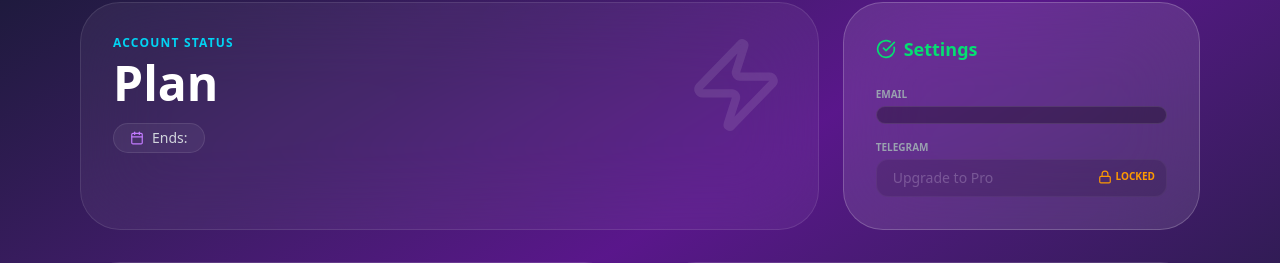
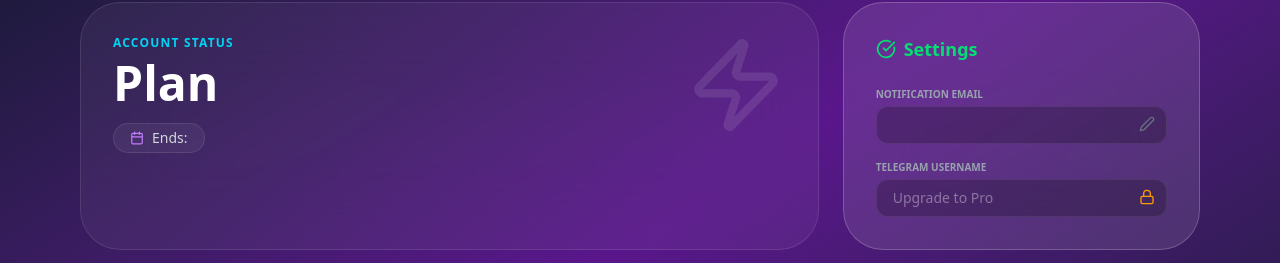
Before and after one commit to yusufnadiruzun/video-summary-app, a Next.js app: page /profile in a window 1280 px wide. Shown: the part 166-429 px from the top of the page. Built offline with nearby package versions, Linux system fonts and the light colour scheme; no server answers; sample sign-in values are in the browser's storage.

Commit message:
check last video coded

```diff
--- a/src/pages/api/user/channels.js
+++ b/src/pages/api/user/channels.js
@@ -12,7 +12,9 @@ export default async function handler(req, res) {
     const { channelId: userInput } = req.body;
 
     if (!userInput) {
-      return res.status(400).json({ success: false, msg: "Kanal bilgisi gerekli." });
+      return res
+        .status(400)
+        .json({ success: false, msg: "Kanal bilgisi gerekli." });
     }
 
     try {
@@ -22,18 +24,18 @@ export default async function handler(req, res) {
       if (!youtubeCheck.exists) {
         return res.status(404).json({
           success: false,
-          msg: "Böyle bir kanal bulunamadı."
+          msg: "Böyle bir kanal bulunamadı.",
         });
       }
 
       // 2. Paket ve Limit Kontrolü
       const [userPkg] = await db.execute(
         `SELECT packageId FROM user_packages WHERE user_id = ?`,
-        [userId]
+        [userId],
       );
       const [currentSubs] = await db.execute(
         `SELECT COUNT(*) as count FROM subscriptions WHERE user_id = ?`,
-        [userId]
+        [userId],
       );
 
       const packageId = userPkg[0]?.packageId || 1;
@@ -41,14 +43,21 @@ export default async function handler(req, res) {
 
       let limit = 0;
       let packageName = "Free";
-      if (packageId === 2) { limit = 1; packageName = "Starter"; }
-      else if (packageId === 3) { limit = 5; packageName = "Pro"; }
-      else if (packageId === 4) { limit = 100; packageName = "Premium"; }
+      if (packageId === 2) {
+        limit = 1;
+        packageName = "Starter";
+      } else if (packageId === 3) {
+        limit = 5;
+        packageName = "Pro";
+      } else if (packageId === 4) {
+        limit = 100;
+        packageName = "Premium";
+      }
 
       if (packageId !== 4 && subCount >= limit) {
         return res.status(403).json({
           success: false,
-          msg: `Limit doldu. ${packageName} paketi için sınır ${limit}.`
+          msg: `Limit doldu. ${packageName} paketi için sınır ${limit}.`,
         });
       }
 
@@ -58,18 +67,19 @@ export default async function handler(req, res) {
       // Burada 'channel_id' yerine doğrudan görünen adı kaydediyoruz:
       await db.execute(
         `INSERT INTO subscriptions (user_id, channel_id) VALUES (?, ?)`,
-        [userId, youtubeCheck.title] // Burada teknik ID yerine 'Barış Özcan' gibi adı kaydediyoruz
+        [userId, `@${youtubeCheck.title.replace(/\s+/g, "")}`],
       );
 
       return res.status(200).json({
         success: true,
-        msg: `${youtubeCheck.title} eklendi.`
+        msg: `${youtubeCheck.title} eklendi.`,
       });
-
     } catch (error) {
       console.error(error);
       if (error.code === "ER_DUP_ENTRY") {
-        return res.status(400).json({ success: false, msg: "Bu kanal zaten ekli." });
+        return res
+          .status(400)
+          .json({ success: false, msg: "Bu kanal zaten ekli." });
       }
       return res.status(500).json({ success: false, msg: "Hata oluştu." });
     }
@@ -81,23 +91,31 @@ if (req.method === "DELETE") {
     const { id } = req.query; // URL'den gelen ?id=... değerini alır
 
     if (!id) {
-    return res.status(400).json({ success: false, msg: "Silinecek ID bulunamadı." });
+      return res
+        .status(400)
+        .json({ success: false, msg: "Silinecek ID bulunamadı." });
     }
 
     try {
       const [result] = await db.execute(
         `DELETE FROM subscriptions WHERE id = ? AND user_id = ?`,
-      [id, userId]
+        [id, userId],
       );
 
       if (result.affectedRows === 0) {
-      return res.status(404).json({ success: false, msg: "Kanal bulunamadı veya yetkiniz yok." });
+        return res
+          .status(404)
+          .json({ success: false, msg: "Kanal bulunamadı veya yetkiniz yok." });
       }
 
-    return res.status(200).json({ success: true, msg: "Kanal başarıyla silindi." });
+      return res
+        .status(200)
+        .json({ success: true, msg: "Kanal başarıyla silindi." });
     } catch (error) {
       console.error("Silme Hatası:", error);
-    return res.status(500).json({ success: false, msg: "Silme işlemi başarısız." });
+      return res
+        .status(500)
+        .json({ success: false, msg: "Silme işlemi başarısız." });
     }
   }
 }
--- a/src/pages/profile.jsx
+++ b/src/pages/profile.jsx
@@ -78,7 +78,7 @@ const LimitModal = ({ isOpen, onClose, plan, limit }) => {
   if (!isOpen) return null;
   return (
     <div className="fixed inset-0 z-[150] flex items-center justify-center p-4 bg-slate-950/80 backdrop-blur-md">
-      <motion.div initial={{ opacity: 0, scale: 0.9 }} animate={{ opacity: 1, scale: 1 }} className="bg-slate-900 border border-white/10 rounded-[2.5rem] p-8 max-w-md w-full text-center shadow-2xl">
+      <motion.div initial={{ opacity: 0, scale: 0.9 }} animate={{ opacity: 1, scale: 1 }} className="bg-slate-900 border border-white/10 rounded-[2.5rem] p-8 max-md w-full text-center shadow-2xl">
         <Zap className="w-16 h-16 text-amber-500 mx-auto mb-6" />
         <h3 className="text-3xl font-black mb-3 text-white">Limit Reached!</h3>
         <p className="text-gray-400 mb-8">With the {plan} plan, you can follow up to {limit} channels.</p>
@@ -89,7 +89,7 @@ const LimitModal = ({ isOpen, onClose, plan, limit }) => {
   );
 };
 
-// --- 4. SUMMARY MODAL (WITH DOWNLOAD & SHARE) ---
+// --- 4. SUMMARY MODAL ---
 const SummaryModal = ({ isOpen, onClose, summary }) => {
   if (!isOpen || !summary) return null;
 
@@ -147,6 +147,10 @@ const Profile = () => {
   const [tempNotif, setTempNotif] = useState({ email: "", telegram: "" });
   const [isAuthenticated, setIsAuthenticated] = useState(false);
 
+  // Düzenleme modları
+  const [isEditingEmail, setIsEditingEmail] = useState(false);
+  const [isEditingTelegram, setIsEditingTelegram] = useState(false);
+
   const [notification, setNotification] = useState({ message: "", type: "" });
   const [showLimitModal, setShowLimitModal] = useState(false);
   const [selectedSummary, setSelectedSummary] = useState(null);
@@ -170,9 +174,44 @@ const Profile = () => {
       const json = await res.json();
       if (json.success) {
         setUserData(json.data);
-        setTempNotif({ email: json.data.notifications.email || "", telegram: json.data.notifications.telegram || "" });
+        setTempNotif({
+          email: json.data.notifications?.email || json.data.email || "",
+          telegram: json.data.notifications?.telegram || ""
+        });
       }
     } catch (err) { console.error(err); } finally { setLoading(false); }
+  };
+
+  const handleInputChange = (e) => {
+    const { name, value } = e.target;
+    setTempNotif(prev => ({ ...prev, [name]: value }));
+  };
+
+  const handleSaveSettings = async () => {
+    try {
+      const res = await fetch("/api/user/update-notifications", {
+        method: "POST",
+        headers: {
+          "Content-Type": "application/json",
+          authorization: `Bearer ${localStorage.getItem("auth_token")}`
+        },
+        body: JSON.stringify({
+          email: tempNotif.email,
+          telegram: tempNotif.telegram
+        }),
+      });
+      if (res.ok) {
+        setNotification({ message: "Settings updated successfully!", type: "success" });
+        setIsEditingEmail(false);
+        setIsEditingTelegram(false);
+        fetchProfile();
+      } else {
+        const data = await res.json();
+        setNotification({ message: data.msg || "Update failed.", type: "error" });
+      }
+    } catch (err) {
+      setNotification({ message: "Connection error.", type: "error" });
+    }
   };
 
   const handleAddChannel = async () => {
@@ -210,6 +249,7 @@ const Profile = () => {
   if (loading) return <div className="min-h-screen bg-slate-900 flex items-center justify-center text-white italic">Loading Profile...</div>;
 
   const hasTelegramAccess = userData?.package === "Pro" || userData?.package === "Premium";
+  const isAnyFieldEditing = isEditingEmail || isEditingTelegram;
 
   return (
     <div className="min-h-screen bg-gradient-to-br from-slate-900 via-purple-900 to-slate-900 text-white font-sans pb-20">
@@ -237,17 +277,69 @@ const Profile = () => {
           <div className="bg-white/10 backdrop-blur-2xl border border-white/20 p-8 rounded-[2.5rem]">
             <h3 className="font-bold text-lg mb-6 flex items-center gap-2 text-green-400"><CheckCircle size={20} /> Settings</h3>
             <div className="space-y-4">
+
+              {/* Email Section */}
               <div>
-                <label className="text-[10px] text-gray-400 font-bold uppercase mb-1 block">Email</label>
-                <div className="bg-black/30 border border-white/10 rounded-xl px-4 py-2 text-sm text-gray-500 truncate">{tempNotif.email}</div>
-              </div>
-              <div>
-                <label className="text-[10px] text-gray-400 font-bold uppercase mb-1 block">Telegram</label>
-                <div className="relative">
-                  <input disabled={!hasTelegramAccess} value={tempNotif.telegram} placeholder={hasTelegramAccess ? "@username" : "Upgrade to Pro"} className={`w-full bg-black/30 border border-white/10 rounded-xl px-4 py-2 text-sm ${!hasTelegramAccess && "opacity-40 cursor-not-allowed"}`} />
-                  {!hasTelegramAccess && <div className="absolute right-3 top-2.5 flex items-center gap-1 text-amber-500"><Lock size={14} /><span className="text-[10px] font-bold uppercase">Locked</span></div>}
+                <label className="text-[10px] text-gray-400 font-bold uppercase mb-1 block">Notification Email</label>
+                <div className="relative group">
+                  <input
+                    type="email"
+                    name="email"
+                    disabled={!isEditingEmail}
+                    value={tempNotif.email}
+                    onChange={handleInputChange}
+                    className={`w-full bg-black/30 border border-white/10 rounded-xl px-4 py-2 pr-10 text-sm outline-none transition ${isEditingEmail ? "border-cyan-500/50 bg-black/50" : "opacity-70 cursor-not-allowed"}`}
+                  />
+                  <button
+                    onClick={() => setIsEditingEmail(!isEditingEmail)}
+                    className={`absolute right-3 top-2.5 transition-colors ${isEditingEmail ? "text-cyan-400" : "text-gray-500 hover:text-white"}`}
+                  >
+                    <Edit2 size={16} />
+                  </button>
                 </div>
               </div>
+
+              {/* Telegram Section */}
+              <div>
+                <label className="text-[10px] text-gray-400 font-bold uppercase mb-1 block">Telegram Username</label>
+                <div className="relative group">
+                  <input
+                    name="telegram"
+                    disabled={!isEditingTelegram || !hasTelegramAccess}
+                    value={tempNotif.telegram}
+                    onChange={handleInputChange}
+                    placeholder={hasTelegramAccess ? "@username" : "Upgrade to Pro"}
+                    className={`w-full bg-black/30 border border-white/10 rounded-xl px-4 py-2 pr-10 text-sm outline-none transition ${isEditingTelegram && hasTelegramAccess ? "border-cyan-500/50 bg-black/50" : "opacity-70 cursor-not-allowed"}`}
+                  />
+                  {hasTelegramAccess ? (
+                    <button
+                      onClick={() => setIsEditingTelegram(!isEditingTelegram)}
+                      className={`absolute right-3 top-2.5 transition-colors ${isEditingTelegram ? "text-cyan-400" : "text-gray-500 hover:text-white"}`}
+                    >
+                      <Edit2 size={16} />
+                    </button>
+                  ) : (
+                    <div className="absolute right-3 top-2.5 text-amber-500">
+                      <Lock size={16} />
+                    </div>
+                  )}
+                </div>
+              </div>
+
+              {/* Save Button - Sadece bir şey düzenleniyorsa çıkar */}
+              <AnimatePresence>
+                {isAnyFieldEditing && (
+                  <motion.button
+                    initial={{ opacity: 0, y: 10 }}
+                    animate={{ opacity: 1, y: 0 }}
+                    exit={{ opacity: 0, y: 10 }}
+                    onClick={handleSaveSettings}
+                    className="w-full flex items-center justify-center gap-2 bg-cyan-500 text-white hover:bg-cyan-400 rounded-xl py-3 text-sm font-bold transition shadow-[0_0_20px_rgba(6,182,212,0.3)] mt-2"
+                  >
+                    <Save size={16} /> Save Changes
+                  </motion.button>
+                )}
+              </AnimatePresence>
             </div>
           </div>
         </div>
```
Also changed, not shown: src/pages/api/video/checkVideo.js (+28 -22 lines). Lines whose indentation alone changed are shown as unchanged.
